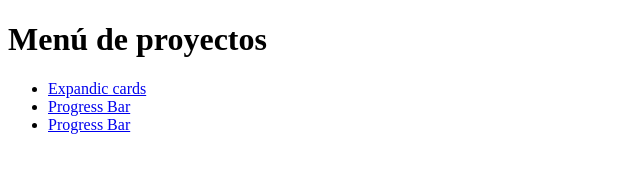
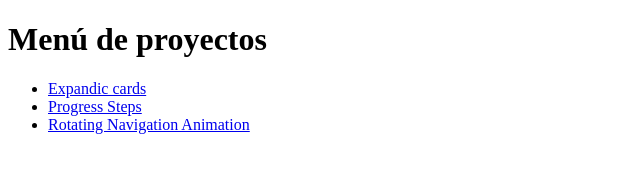
Before and after one commit to Fede1109/50projects, a plain HTML site: page index.html in a window 1280 px wide. Shown: the whole page, without its empty margins (0-640 px from the left). Drawn offline with Linux system fonts and the light colour scheme.

Commit message:
update index.html

```diff
--- a/index.html
+++ b/index.html
@@ -10,8 +10,8 @@
     <h1>Menú de proyectos</h1>
     <ul>
         <li><a href="./projects/00_expanding-cards/index.html">Expandic cards</a></li>
-        <li><a href="./projects/01_progress-steps/index.html">Progress Bar</a></li>
-        <li><a href="./projects/02_Rotating Navigation Animation/index.html">Progress Bar</a></li>
+        <li><a href="./projects/01_progress-steps/index.html">Progress Steps</a></li>
+        <li><a href="./projects/02_Rotating_Navigation_Animation/index.html">Rotating Navigation Animation</a></li>
     </ul>
 
 </body>
```
Also changed, not shown: projects/02_Rotating_Navigation_Animation/index.html (renamed from projects/02_Rotating Navigation Animation/index.html), projects/02_Rotating_Navigation_Animation/index.js (renamed from projects/02_Rotating Navigation Animation/index.js), projects/02_Rotating_Navigation_Animation/styles.css (renamed from projects/02_Rotating Navigation Animation/styles.css).
